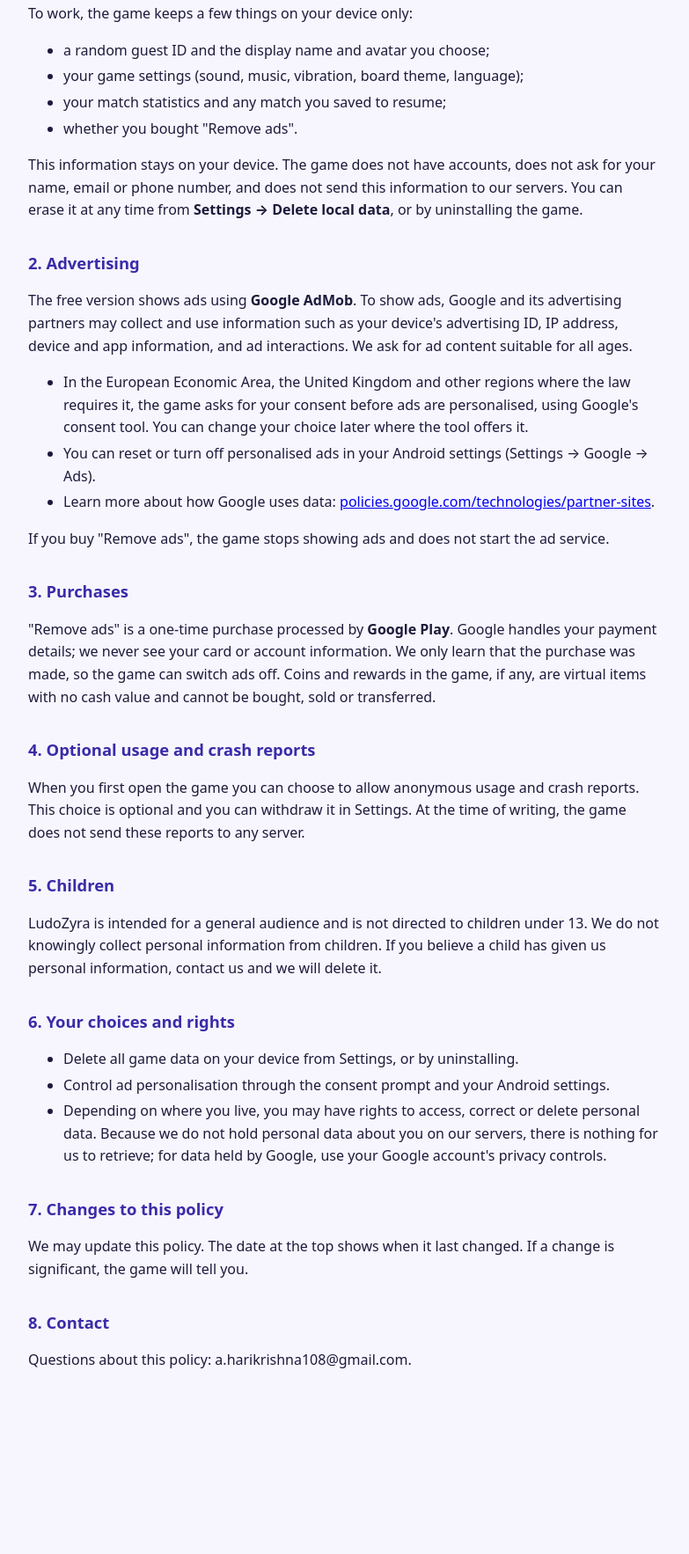
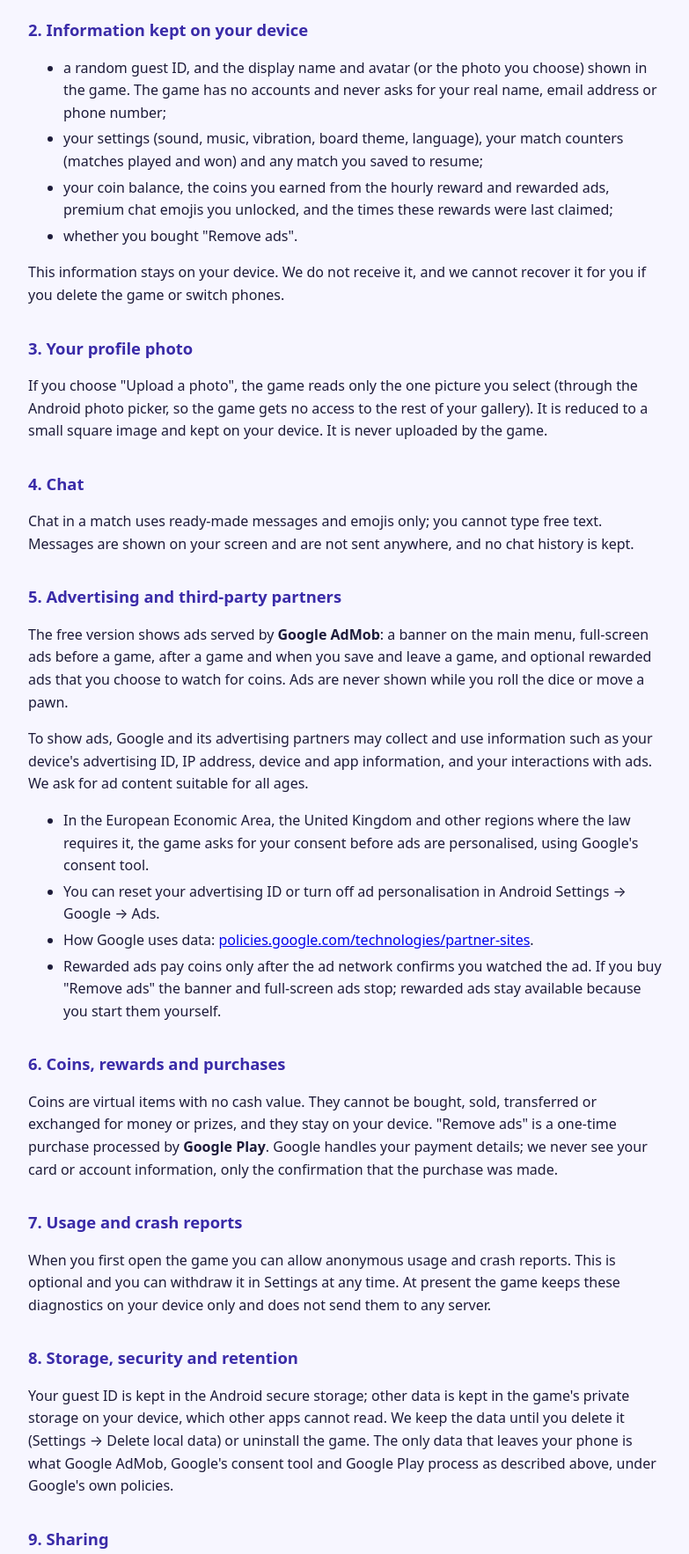
Before and after one commit to vrabtk/ludozyra-privacy, a plain HTML site: page index.html in a window 1280 px wide. Shown: the part 286-2052 px from the top of the page at 88% size, without its empty margins (248-1031 px from the left). Before the commit the page ends 1925 px from the top, so only its background shows below. Drawn offline with Linux system fonts and the light colour scheme.

Commit message:
Update privacy policy (21 November 2026): rewards, ads, chat, profile photo

```diff
--- a/index.html
+++ b/index.html
@@ -14,49 +14,59 @@
 </head>
 <body>
 <h1>LudoZyra Privacy Policy</h1>
-<p class="meta">Last updated: 17 November 2026</p>
+<p class="meta">Last updated: 21 November 2026 &middot; Version 2026-11-21</p>
 
-<p>LudoZyra ("the game", "we") is a Ludo board game for Android. This policy explains what information the game uses and what it does not. The game is published by Hari Krishna. Contact: a.harikrishna108@gmail.com.</p>
+<h2>1. Who we are</h2>
+<p>LudoZyra ("the game", "we", "us") is a Ludo board game for Android published by Hari Krishna A, an individual developer in India. This policy explains what information the game uses, why, and the choices you have. Contact: <a href="mailto:a.harikrishna108@gmail.com">a.harikrishna108@gmail.com</a>.</p>
 
-<h2>1. Information stored on your phone</h2>
-<p>To work, the game keeps a few things on your device only:</p>
+<h2>2. Information kept on your device</h2>
 <ul>
-  <li>a random guest ID and the display name and avatar you choose;</li>
-  <li>your game settings (sound, music, vibration, board theme, language);</li>
-  <li>your match statistics and any match you saved to resume;</li>
+  <li>a random guest ID, and the display name and avatar (or the photo you choose) shown in the game. The game has no accounts and never asks for your real name, email address or phone number;</li>
+  <li>your settings (sound, music, vibration, board theme, language), your match counters (matches played and won) and any match you saved to resume;</li>
+  <li>your coin balance, the coins you earned from the hourly reward and rewarded ads, premium chat emojis you unlocked, and the times these rewards were last claimed;</li>
   <li>whether you bought "Remove ads".</li>
 </ul>
-<p>This information stays on your device. The game does not have accounts, does not ask for your name, email or phone number, and does not send this information to our servers. You can erase it at any time from <strong>Settings &rarr; Delete local data</strong>, or by uninstalling the game.</p>
+<p>This information stays on your device. We do not receive it, and we cannot recover it for you if you delete the game or switch phones.</p>
 
-<h2>2. Advertising</h2>
-<p>The free version shows ads using <strong>Google AdMob</strong>. To show ads, Google and its advertising partners may collect and use information such as your device's advertising ID, IP address, device and app information, and ad interactions. We ask for ad content suitable for all ages.</p>
+<h2>3. Your profile photo</h2>
+<p>If you choose "Upload a photo", the game reads only the one picture you select (through the Android photo picker, so the game gets no access to the rest of your gallery). It is reduced to a small square image and kept on your device. It is never uploaded by the game.</p>
+
+<h2>4. Chat</h2>
+<p>Chat in a match uses ready-made messages and emojis only; you cannot type free text. Messages are shown on your screen and are not sent anywhere, and no chat history is kept.</p>
+
+<h2>5. Advertising and third-party partners</h2>
+<p>The free version shows ads served by <strong>Google AdMob</strong>: a banner on the main menu, full-screen ads before a game, after a game and when you save and leave a game, and optional rewarded ads that you choose to watch for coins. Ads are never shown while you roll the dice or move a pawn.</p>
+<p>To show ads, Google and its advertising partners may collect and use information such as your device's advertising ID, IP address, device and app information, and your interactions with ads. We ask for ad content suitable for all ages.</p>
 <ul>
-  <li>In the European Economic Area, the United Kingdom and other regions where the law requires it, the game asks for your consent before ads are personalised, using Google's consent tool. You can change your choice later where the tool offers it.</li>
-  <li>You can reset or turn off personalised ads in your Android settings (Settings &rarr; Google &rarr; Ads).</li>
-  <li>Learn more about how Google uses data: <a href="https://policies.google.com/technologies/partner-sites">policies.google.com/technologies/partner-sites</a>.</li>
-</ul>
-<p>If you buy "Remove ads", the game stops showing ads and does not start the ad service.</p>
-
-<h2>3. Purchases</h2>
-<p>"Remove ads" is a one-time purchase processed by <strong>Google Play</strong>. Google handles your payment details; we never see your card or account information. We only learn that the purchase was made, so the game can switch ads off. Coins and rewards in the game, if any, are virtual items with no cash value and cannot be bought, sold or transferred.</p>
-
-<h2>4. Optional usage and crash reports</h2>
-<p>When you first open the game you can choose to allow anonymous usage and crash reports. This choice is optional and you can withdraw it in Settings. At the time of writing, the game does not send these reports to any server.</p>
-
-<h2>5. Children</h2>
-<p>LudoZyra is intended for a general audience and is not directed to children under 13. We do not knowingly collect personal information from children. If you believe a child has given us personal information, contact us and we will delete it.</p>
-
-<h2>6. Your choices and rights</h2>
-<ul>
-  <li>Delete all game data on your device from Settings, or by uninstalling.</li>
-  <li>Control ad personalisation through the consent prompt and your Android settings.</li>
-  <li>Depending on where you live, you may have rights to access, correct or delete personal data. Because we do not hold personal data about you on our servers, there is nothing for us to retrieve; for data held by Google, use your Google account's privacy controls.</li>
+  <li>In the European Economic Area, the United Kingdom and other regions where the law requires it, the game asks for your consent before ads are personalised, using Google's consent tool.</li>
+  <li>You can reset your advertising ID or turn off ad personalisation in Android Settings &rarr; Google &rarr; Ads.</li>
+  <li>How Google uses data: <a href="https://policies.google.com/technologies/partner-sites">policies.google.com/technologies/partner-sites</a>.</li>
+  <li>Rewarded ads pay coins only after the ad network confirms you watched the ad. If you buy "Remove ads" the banner and full-screen ads stop; rewarded ads stay available because you start them yourself.</li>
 </ul>
 
-<h2>7. Changes to this policy</h2>
-<p>We may update this policy. The date at the top shows when it last changed. If a change is significant, the game will tell you.</p>
+<h2>6. Coins, rewards and purchases</h2>
+<p>Coins are virtual items with no cash value. They cannot be bought, sold, transferred or exchanged for money or prizes, and they stay on your device. "Remove ads" is a one-time purchase processed by <strong>Google Play</strong>. Google handles your payment details; we never see your card or account information, only the confirmation that the purchase was made.</p>
 
-<h2>8. Contact</h2>
-<p>Questions about this policy: a.harikrishna108@gmail.com.</p>
+<h2>7. Usage and crash reports</h2>
+<p>When you first open the game you can allow anonymous usage and crash reports. This is optional and you can withdraw it in Settings at any time. At present the game keeps these diagnostics on your device only and does not send them to any server.</p>
+
+<h2>8. Storage, security and retention</h2>
+<p>Your guest ID is kept in the Android secure storage; other data is kept in the game's private storage on your device, which other apps cannot read. We keep the data until you delete it (Settings &rarr; Delete local data) or uninstall the game. The only data that leaves your phone is what Google AdMob, Google's consent tool and Google Play process as described above, under Google's own policies.</p>
+
+<h2>9. Sharing</h2>
+<p>We do not sell your information and we do not hold any personal information about you that we could share. Information processed by Google (advertising and purchases) is shared with Google and its partners as described in sections 5 and 6.</p>
+
+<h2>10. Children</h2>
+<p>LudoZyra is intended for a general audience aged 13 and over and is not directed to children under 13. We do not knowingly collect personal information from children. Ads are limited to content suitable for all audiences. If you believe a child has provided personal information, contact us and we will help remove it.</p>
+
+<h2>11. Your rights and choices</h2>
+<ul>
+  <li>Delete everything the game keeps on your device with Settings &rarr; Delete local data, or by uninstalling the game.</li>
+  <li>Change your ad personalisation choice in the consent prompt and in your Android settings.</li>
+  <li>Depending on where you live (for example under India's Digital Personal Data Protection Act, 2023, the GDPR or similar laws) you may have rights to access, correct or erase personal data and to withdraw consent. Because we do not hold personal data about you on our servers there is nothing for us to retrieve; for data held by Google, use your Google account's privacy controls. You may also write to us with any request.</li>
+</ul>
+
+<h2>12. Changes and contact</h2>
+<p>We may update this policy. The date at the top shows the latest version, and the game asks for your acceptance again when a change is significant. Questions or requests: <a href="mailto:a.harikrishna108@gmail.com">a.harikrishna108@gmail.com</a>.</p>
 </body>
 </html>
```
